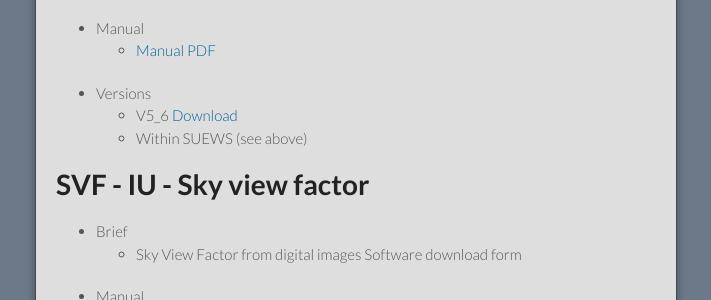
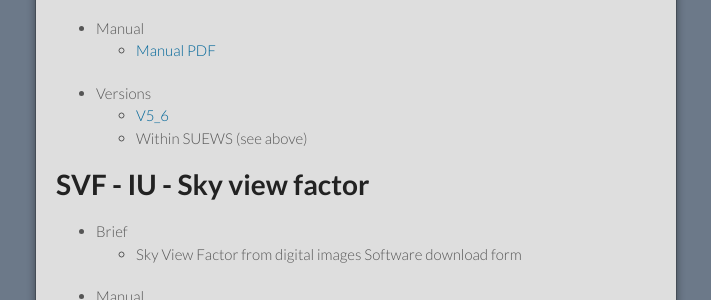
Before and after one commit to Urban-Meteorology-Reading/Urban-Meteorology-Reading.github.io, a Jekyll site: the page built from index.md, in a window 1280 px wide and 900 px high, scrolled down 2902 px. Shown: the part 154-454 px from the top of the window, without its empty margins (284-995 px from the left). Built offline with Jekyll 4.4.1, drawn with Linux system fonts in a browser that asks for light colours.

Commit message:
Update index.md

```diff
--- a/index.md
+++ b/index.md
@@ -72,7 +72,7 @@ Please report issues [here](https://github.com/Urban-Meteorology-Reading/Urban-M
 * Manual
   * <a href="other files/LUMPSv5_6_IO.pdf" download> Manual PDF</a>
 * Versions
-  * V5_6<a href="other files/LUMPS_V5_6.zip" download> Download</a>
+  * [V5_6](other files/LUMPS_V5_6.zip)
   * Within SUEWS (see above)
 
 
```
